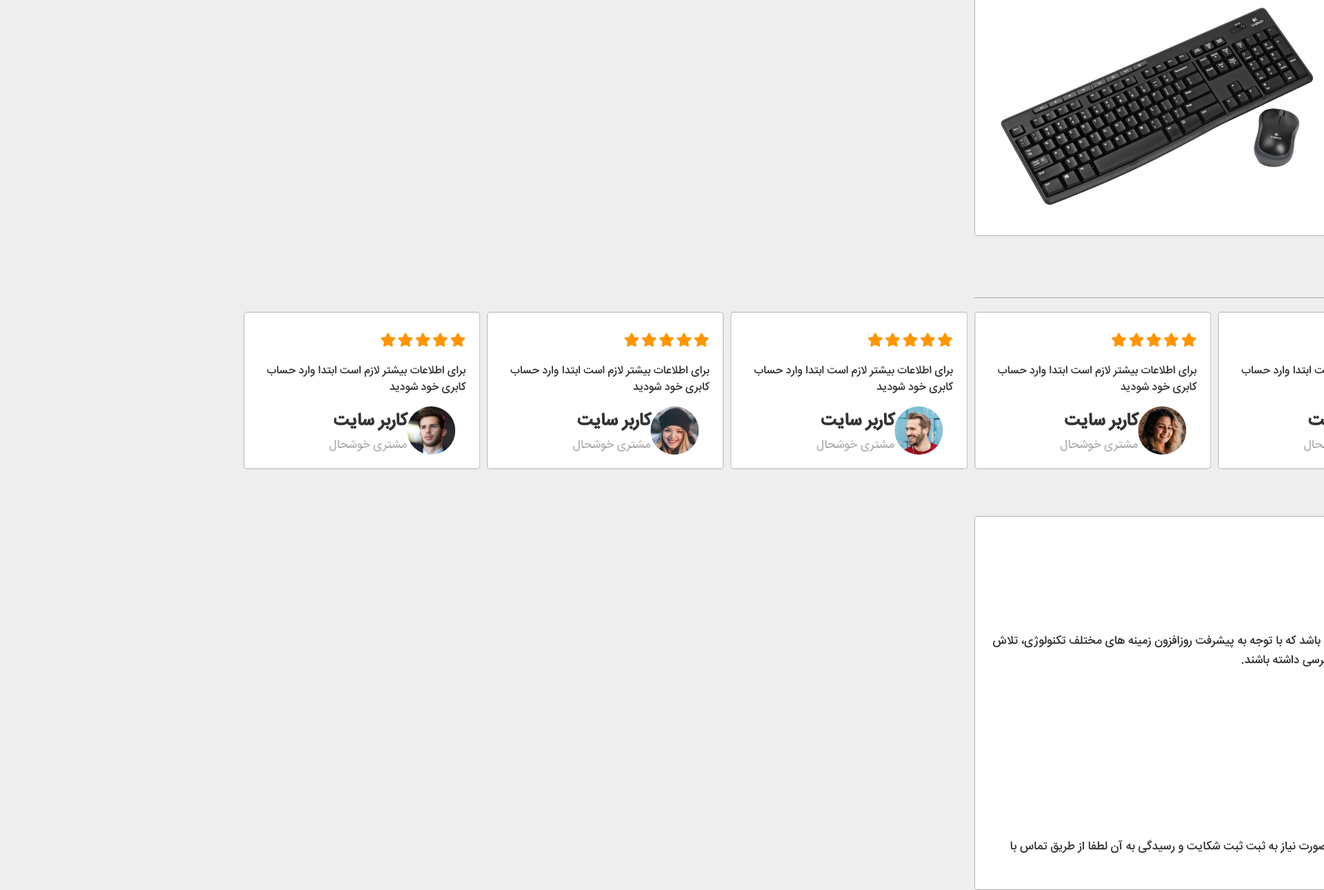
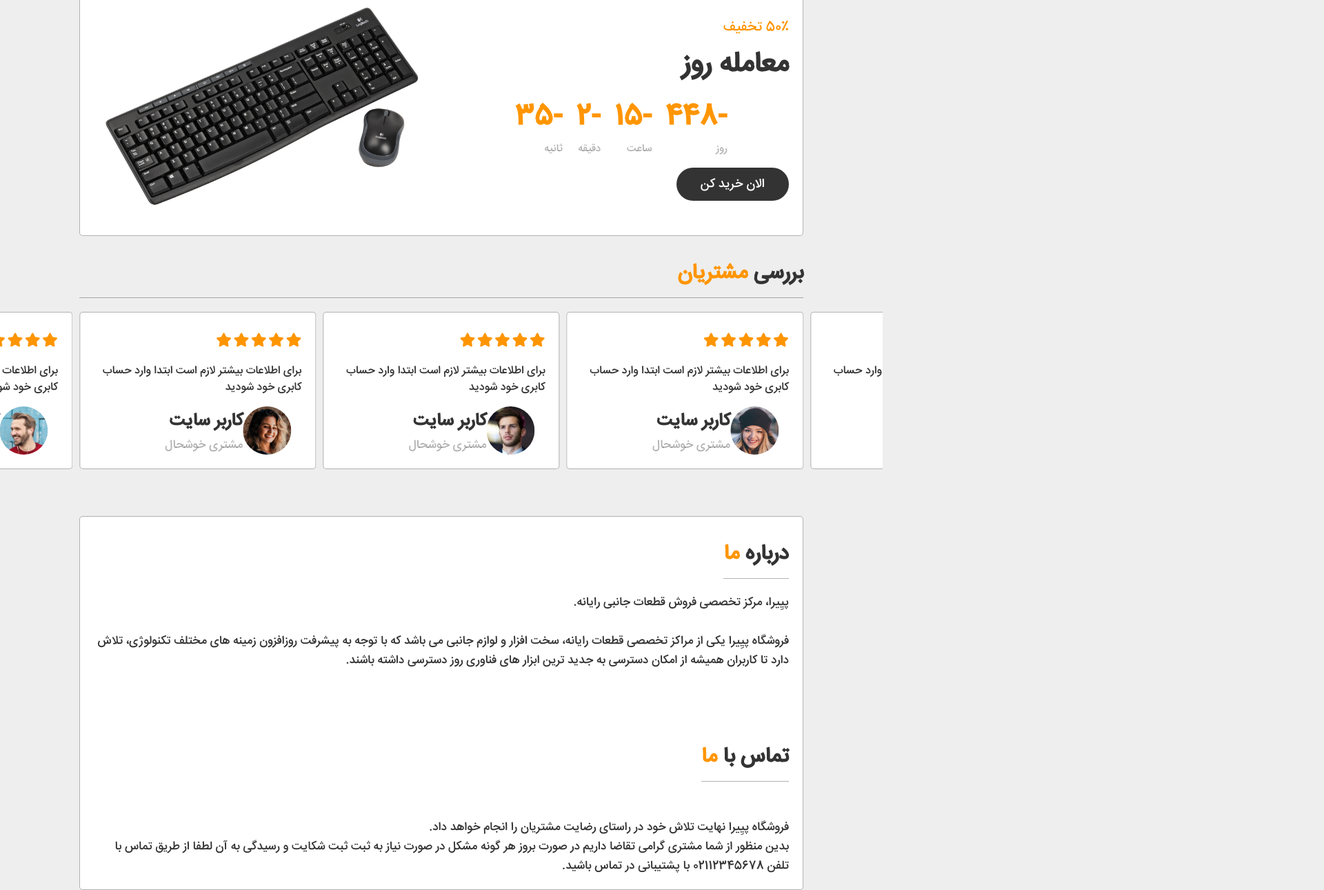
Before and after one commit to MatthewShelby/piera, a plain HTML site: page index.html in a window 1280 px wide. Shown: the part 3642-4932 px from the top of the page at 69% size, 1920 px wide, since content can reach past the window. Drawn offline with nearby package versions, Linux system fonts and the light colour scheme; files whose address does not match are found by name.

Commit message:
fix section added

```diff
--- a/css/style.css
+++ b/css/style.css
@@ -56,6 +56,10 @@ html::-webkit-scrollbar-thumb {
 
 body {
     background: #eee;
+    max-width: 1440px;
+    margin: auto;
+    min-width: 800px;
+    width: 100%;
 }
 
 body.active {
@@ -742,3 +746,11 @@ header.active {
     font-size: 1.7rem;
     color: var(--black-color);
 }
+
+.fixed-section {
+    overflow-x: hidden;
+    max-width: 1440px;
+    margin: auto;
+    min-width: 800px;
+    width: 100%;
+}
--- a/index.html
+++ b/index.html
@@ -5,7 +5,7 @@
     <meta charset="UTF-8">
     <meta http-equiv="X-UA-Compatible" content="IE=edge">
     <meta name="viewport" content="width=device-width, initial-scale=1.0">
-    <title>complete responsive e-commerce website design tutorial</title>
+    <title>فروشگاه آنلاین قطعات رایانه</title>
 
     <link rel="stylesheet" href="https://unpkg.com/swiper/swiper-bundle.min.css" />
 
@@ -118,6 +118,7 @@
     <!-- category section ends -->
 
     <!-- products section starts  -->
+    <div class="fixed-section">
 
         <section class="products" id="products">
 
@@ -388,10 +389,11 @@
             </div>
 
         </section>
-
+    </div>
     <!-- products section ends -->
 
     <!-- featured section starts  -->
+    <div class="fixed-section">
 
         <section class="featured" id="featured">
 
@@ -489,10 +491,12 @@
             </div>
 
         </section>
+    </div>
 
     <!-- featured section ends -->
 
     <!-- deal section starts  -->
+    <div class="fixed-section">
 
         <section class="deal" id="deal">
 
@@ -531,11 +535,12 @@
             </div>
 
         </section>
+    </div>
 
     <!-- deal section ends -->
 
     <!-- review section starts  -->
-
+    <div class="fixed-section">
         <section class="review" id="review">
 
             <h1 class="heading"> بررسی <span>مشتریان</span> </h1>
@@ -629,7 +634,7 @@
             </div>
 
         </section>
-
+    </div>
     <!-- review section ends -->
 
 
@@ -651,10 +656,10 @@
 
             <div class="about">
                 <p>
-                    پییرا، مرکز تخصصی فروش قطعات جانبی رایانه.
+                    پیِیرا، مرکز تخصصی فروش قطعات جانبی رایانه.
                 </p>
                 <br>
-                <p>فروشگاه پییرا یکی از مراکز تخصصی قطعات رایانه، سخت افزار و لوازم جانبی می باشد که با توجه به پیشرفت
+                <p>فروشگاه پیِیرا یکی از مراکز تخصصی قطعات رایانه، سخت افزار و لوازم جانبی می باشد که با توجه به پیشرفت
                     روزافزون زمینه های مختلف تکنولوژی، تلاش دارد تا کاربران همیشه از امکان دسترسی به جدید ترین ابزار های
                     فناوری روز دسترسی داشته باشند.
                 </p>
@@ -678,7 +683,7 @@
             <br>
 
             <div class="about">
-                فروشگاه پییرا نهایت تلاش خود در راستای رضایت مشتریان را انجام خواهد داد.
+                فروشگاه پیِیرا نهایت تلاش خود در راستای رضایت مشتریان را انجام خواهد داد.
                 <br>
                 بدین منظور از شما مشتری گرامی تقاضا داریم در صورت بروز هر گونه مشکل در صورت نیاز به ثبت ثبت
                 شکایت و
```
Lines whose indentation alone changed are shown as unchanged.
